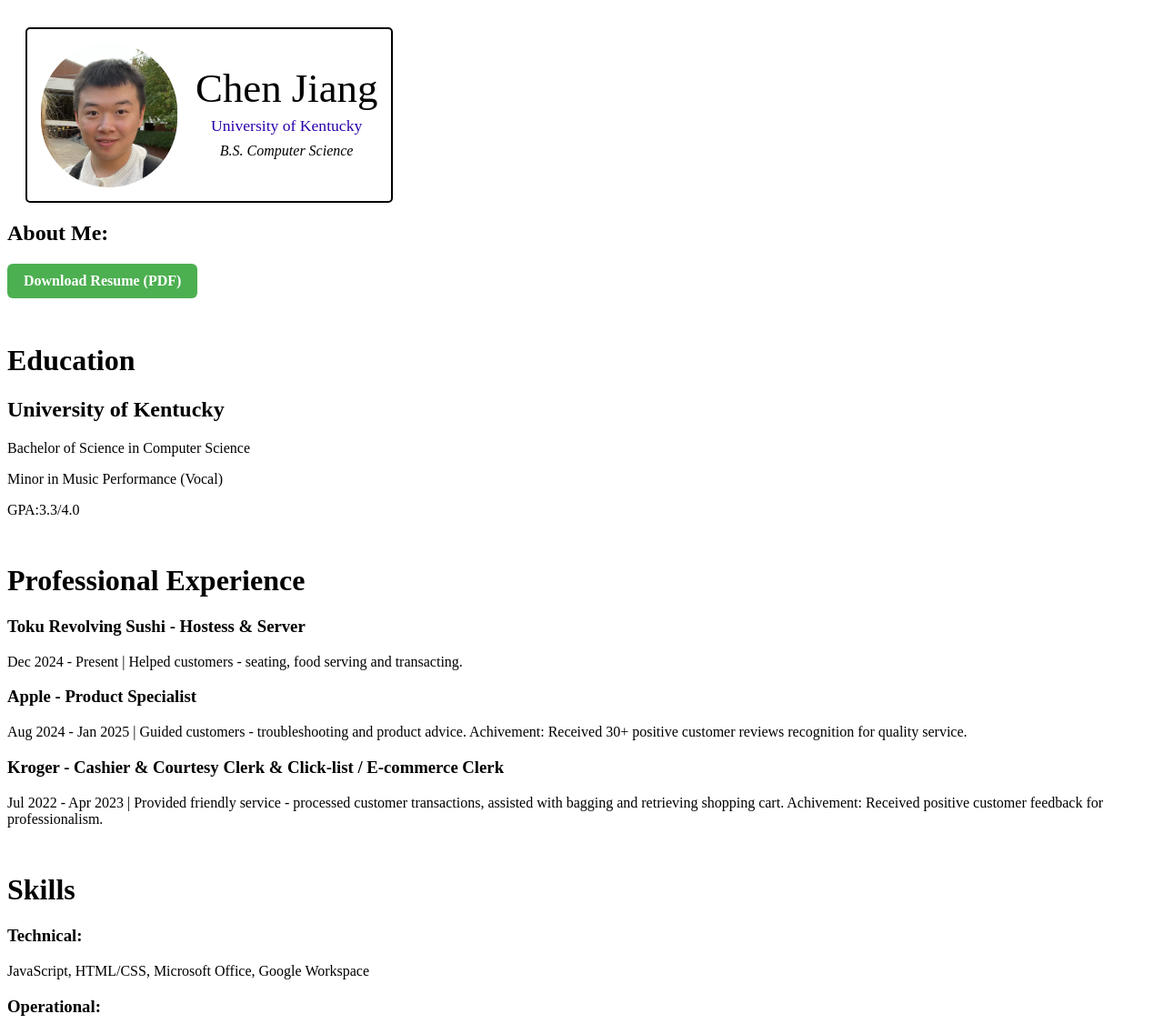
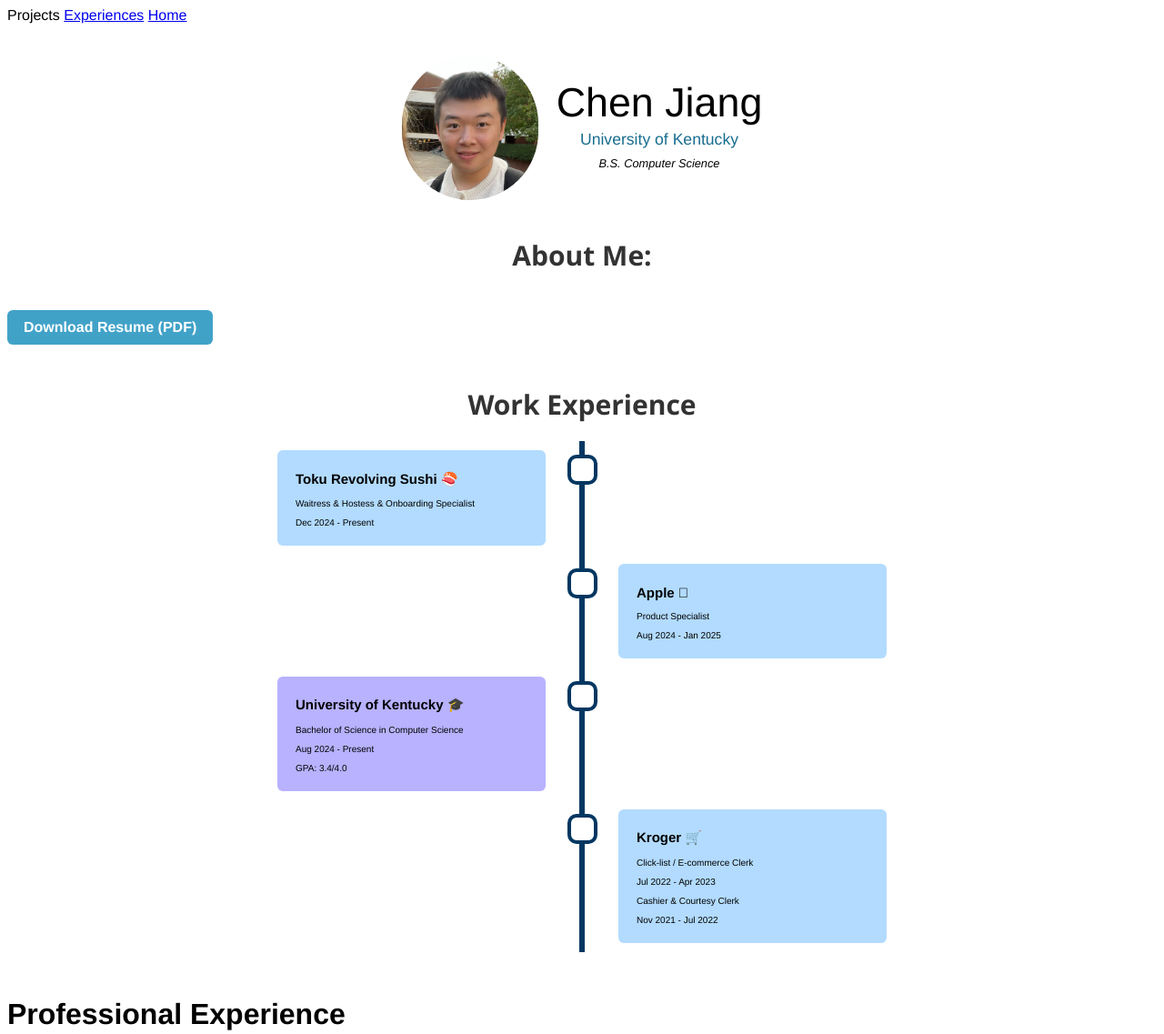
Before and after one commit to cxjiang05/Website-Portfolio, a plain HTML site: page projects.html in a window 1280 px wide. Shown: the top 1137 px of the page at 91% size. Drawn offline with Linux system fonts and the light colour scheme.

Commit message:
Updated: Added timeline, centered the pages, added a top navigation bar, made some small edits.

```diff
--- a/projects.html
+++ b/projects.html
@@ -9,10 +9,14 @@
     <link rel = "stylesheet" href="styles.css">
   </head>
   <body>
+    <div class="topnav">
+      <a>Projects</a>
+      <a href="#experiences">Experiences</a>
+      <a href="projects.html">Home</a>
+    </div>
+
 <div class="profile">
-
-
-        <img class="selfie" src="/assets/selfiePicture.JPG" alt="My Image">
+       <img class="selfie" src="/assets/selfiePicture.JPG" alt="My Image">
 
         <div class="profile_text">
           <h1 class="myname">Chen Jiang</h1>
@@ -23,16 +27,61 @@
 
       <!--<div><img class="selfie" src="/assets/selfiePicture.JPG" alt="My Image"></div>*/ -->
 </div>
-    <h2>About Me:</h2>
+    <h2 class="section-title">About Me:</h2>
     <a href="assets/Resume.pdf" class="resumeButton"target="_blank" rel="noopener noreferrer">Download Resume (PDF)</a>
     <!--put "download" after href to download immediately (notes to my self)-->
-    <h1>Education</h1>
-    <h2>University of Kentucky</h2>
-    <p>Bachelor of Science in Computer Science</p>
-    <p>Minor in Music Performance (Vocal)</p>
-    <p>GPA:3.3/4.0</p>
 
-    <h1>Professional Experience</h1>
+
+<h2 class="section-title">Work Experience</h2>
+<div class="timeline">
+
+  <div class="container left">
+    <div class="content">
+      <h2>Toku Revolving Sushi 🍣</h2>
+      <p>Waitress & Hostess & Onboarding Specialist</p>
+      <p>Dec 2024 - Present</p>
+    </div>
+  </div>
+
+
+  <div class="container right">
+    <div class="content">
+      <h2>Apple </h2>
+      <p>Product Specialist</p>
+      <p>Aug 2024 - Jan 2025</p>
+    </div>
+  </div>
+
+
+    <div class="container left">
+    <div class="education">
+      <h2>University of Kentucky 🎓</h2>
+      <p>Bachelor of Science in Computer Science</p>
+      <p>Aug 2024 - Present</p>
+      <p>GPA: 3.4/4.0</p>
+    </div>
+  </div>
+
+    <div class="container right">
+    <div class="content">
+      <h2>Kroger 🛒</h2>
+      <p>Click-list / E-commerce Clerk</p>
+      <p>Jul 2022 - Apr 2023</p>
+      <p>Cashier & Courtesy Clerk</p>
+      <p>Nov 2021 - Jul 2022</p>
+    </div>
+  </div>
+</div>
+
+
+
+
+
+
+
+
+
+    <h1 id="experiences">Professional Experience</h1>
     <h3>Toku Revolving Sushi - Hostess & Server</h3>
     <p>
       Dec 2024 - Present | Helped customers - seating, food serving and
@@ -52,6 +101,8 @@
       transactions, assisted with bagging and retrieving shopping cart.
       Achivement: Received positive customer feedback for professionalism.
     </p>
+
+
 
     <h1>Skills</h1>
     <h3>Technical:</h3>
--- a/styles.css
+++ b/styles.css
@@ -5,19 +5,28 @@ h1 {
 a.resumeButton {
   display: inline-block;
   padding: 10px 18px;
-  background: #4caf50;
+  background: #41a2c8;
   color: rgb(255, 255, 255); /* textcolor*/
   border-radius: 6px; /* rounded corners*/
   text-decoration: none; /*removes underline*/
   font-weight: bold; /*make text bold*/
+  margin: 20px auto;
 }
 
 body {
   background-color: rgb(255, 255, 255);
 }
 
+.section-title {
+  font-size: 30px;
+  margin-bottom: 20px;
+  text-align: center;
+  color: #333;
+  font-family: "Segoe UI", Tahoma, Geneva, Verdana, sans-serif;
+}
+
 a.resumeButton:hover {
-  background: #45a049;
+  background: #457da0;
   font-family: Arial, Helvetica, sans-serif;
 }
 
@@ -43,17 +52,17 @@ a.resumeButton:hover {
   border-radius: 80px;
 }
 
+html {
+  scroll-behavior: smooth;
+}
+
 .profile {
   display: flex;
   align-items: center;
   gap: 20px;
-  border-radius: 5px;
-  border: 2px solid #000;
   width: fit-content;
   padding: 15px;
-  margin-left: 20px;
-  margin-top: 30px;
-  margin-right: auto;
+  margin: 20px auto;
 }
 
 .profile-text {
@@ -64,14 +73,161 @@ a.resumeButton:hover {
 .profile_school {
   margin: 5px 0 0;
   font-size: 1.1rem;
-  color: #2b00ab;
+  color: #176d8f;
   text-align: center;
 }
 
 .profile_major {
   margin: 8px;
   font-style: italic;
-  font-size: 1rem;
+  font-size: 0.8rem;
   color: #000000;
   text-align: center;
 }
+
+/* Timelines from W3Schools */
+
+* {
+  box-sizing: border-box;
+}
+
+/* Set a background color */
+body {
+  font-family: Helvetica, sans-serif;
+}
+
+/* The actual timeline (the vertical ruler) */
+.timeline {
+  position: relative;
+  max-width: 750px;
+  margin: 0 auto;
+}
+
+/* The actual timeline (the vertical ruler) */
+.timeline::after {
+  content: "";
+  position: absolute;
+  width: 6px;
+  background-color: rgb(0, 55, 97);
+  top: 0;
+  bottom: 0;
+  left: 50%;
+  margin-left: -3px;
+}
+
+/* Container around content */
+.container {
+  padding: 10px 40px;
+  position: relative;
+  background-color: inherit;
+  width: 50%;
+}
+
+/* The circles on the timeline */
+.container::after {
+  content: "";
+  position: absolute;
+  width: 25px;
+  height: 25px;
+  right: -17px;
+  background-color: white;
+  border: 4px solid rgb(0, 55, 97);
+  top: 15px;
+  border-radius: 30%;
+  z-index: 1;
+}
+
+/* Place the container to the left */
+.left {
+  left: 0;
+}
+
+/* Place the container to the right */
+.right {
+  left: 50%;
+}
+
+/* Add arrows to the left container (pointing right) */
+.left::before {
+  content: " ";
+  height: 0;
+  position: absolute;
+  top: 22px;
+  width: 0;
+  z-index: 1;
+  right: 30px;
+  border: medium solid white;
+  border-width: 10px 0 10px 10px;
+  border-color: transparent transparent transparent white;
+}
+
+/* Add arrows to the right container (pointing left) */
+.right::before {
+  content: " ";
+  height: 0;
+  position: absolute;
+  top: 22px;
+  width: 0;
+  z-index: 1;
+  left: 30px;
+  border: medium solid white;
+  border-width: 10px 10px 10px 0;
+  border-color: transparent white transparent transparent;
+}
+
+/* Fix the circle for containers on the right side */
+.right::after {
+  left: -16px;
+}
+
+/* The actual content */
+.content {
+  padding: 10px 20px;
+  background-color: rgb(178, 219, 255);
+  position: relative;
+  border-radius: 6px;
+  font-size: 10px;
+}
+
+.education {
+  padding: 10px 20px;
+  background-color: rgb(184, 178, 255);
+  position: relative;
+  border-radius: 6px;
+  font-size: 10px;
+}
+
+/* Media queries - Responsive timeline on screens less than 600px wide */
+@media screen and (max-width: 600px) {
+  /* Place the timelime to the left */
+  .timeline::after {
+    left: 31px;
+  }
+  */
+
+  /* Full-width containers */
+  .container {
+    width: 100%;
+    padding-left: 70px;
+    padding-right: 25px;
+  }
+
+  /* Make sure that all arrows are pointing leftwards */
+  .container::before {
+    left: 60px;
+    border: medium solid white;
+    border-width: 10px 10px 10px 0;
+    border-color: transparent white transparent transparent;
+  }
+
+  /* Make sure all circles are at the same spot */
+  .left::after,
+  .right::after {
+    left: 15px;
+  }
+
+  /* Make all right containers behave like the left ones */
+  .right {
+    left: 0%;
+  }
+}
```
